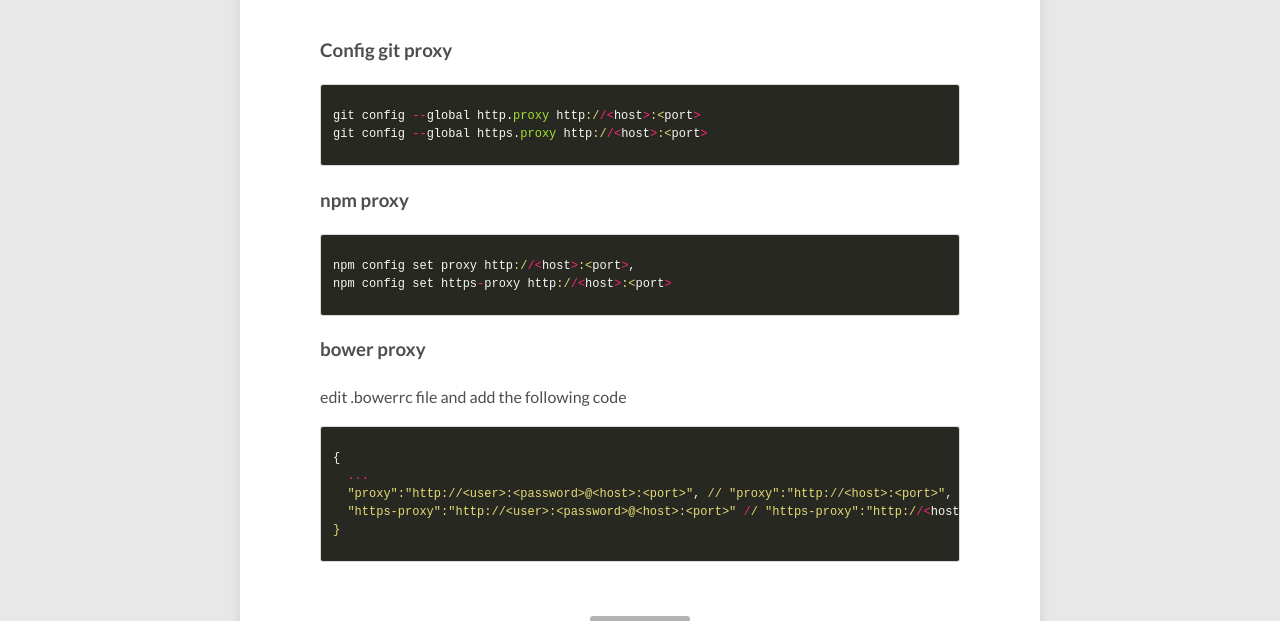
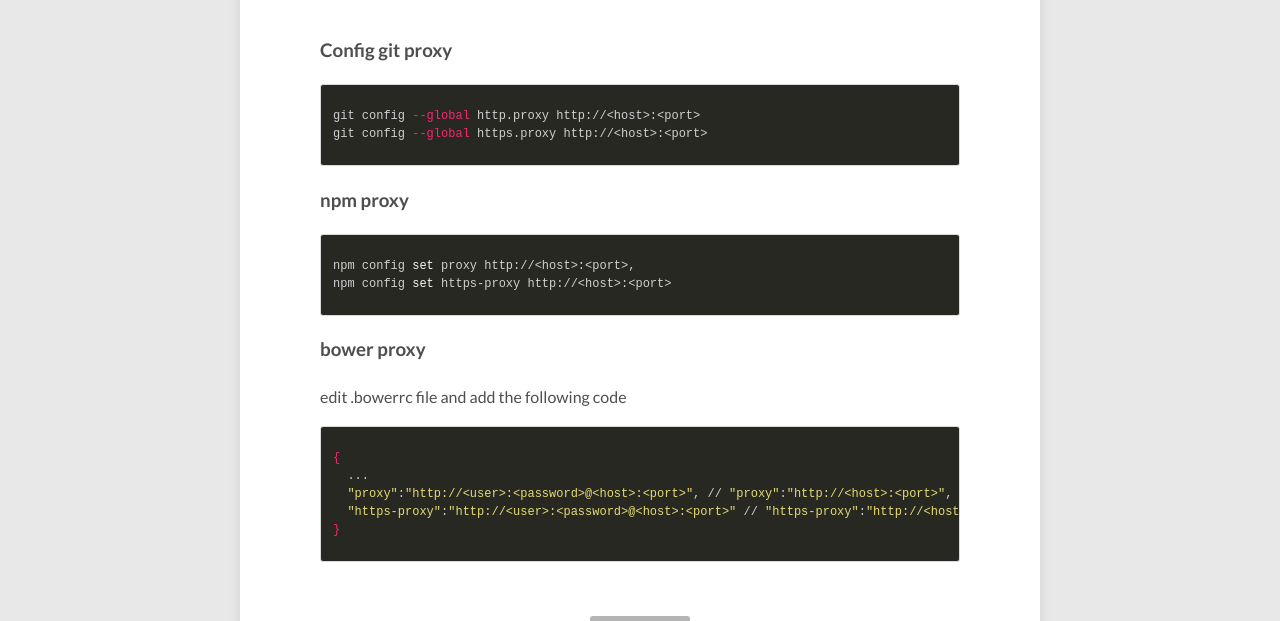
Before and after one commit to sheguloves/blog, a Jekyll site: the page built from _posts/2015-11-03-Enviroment-Setup.md, in a window 1280 px wide. Shown: the part 260-881 px from the top of the page. Built offline with Jekyll 4.4.1, drawn with Linux system fonts in a browser that asks for light colours; nearby versions of some CDN libraries; comment, search, counter and statistics services are not loaded.

Commit message:
Update 2015-11-03-Enviroment-Setup.md

```diff
--- a/_posts/2015-11-03-Enviroment-Setup.md
+++ b/_posts/2015-11-03-Enviroment-Setup.md
@@ -8,7 +8,7 @@
 
 ### Config git proxy
 
-{% highlight ruby %}
+{% highlight Bash shell scripts %}
 git config --global http.proxy http://<host>:<port>
 git config --global https.proxy http://<host>:<port>
 {% endhighlight %}
@@ -17,7 +17,7 @@
 
 ### npm proxy
 
-{% highlight ruby %}
+{% highlight Bash shell scripts %}
 npm config set proxy http://<host>:<port>,
 npm config set https-proxy http://<host>:<port>
 {% endhighlight %}
@@ -25,7 +25,7 @@
 ### bower proxy
 
 edit .bowerrc file and add the following code
-{% highlight ruby %}
+{% highlight Bash shell scripts %}
 {
   ...
   "proxy":"http://<user>:<password>@<host>:<port>", // "proxy":"http://<host>:<port>",
```
